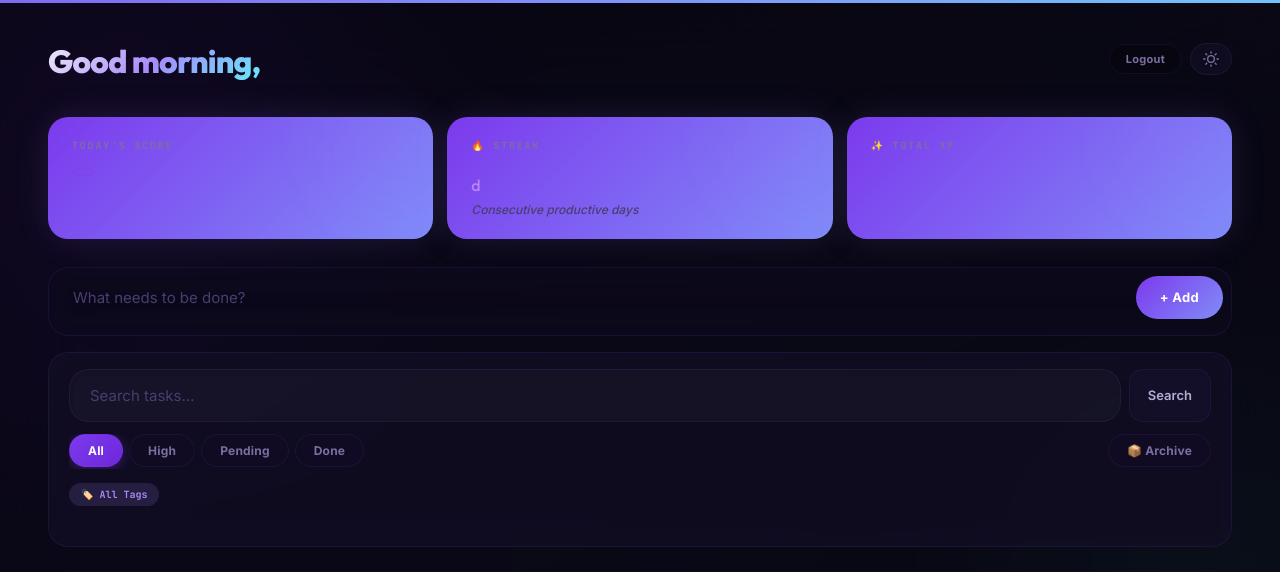
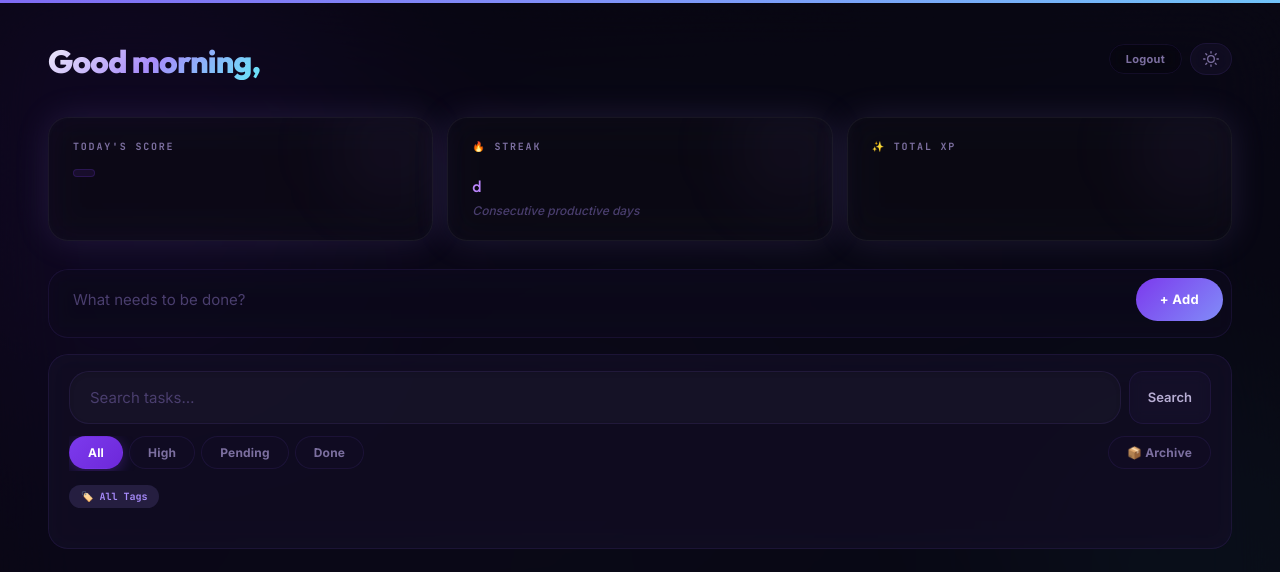
Before and after one commit to manyatagupta/productivity_tracker, a Django app: template tracker/templates/tracker/index.html in a window 1280 px wide. Shown: the top 572 px of the page. Run offline with Django 5.2, Linux system fonts and the light colour scheme; the template is opened without the code that fills it: values that come from a table or form of the project are taken from there, others are empty; data comes from the database, SQL or seed files in the repository; parts of the project's set-up code (start-up, migrations or seed data) failed here and were passed over; some libraries are stand-ins or nearby versions.

Commit message:
Dashboard UI: Polish typography tracking and resolve light-mode card bug

```diff
--- a/tracker/templates/tracker/index.html
+++ b/tracker/templates/tracker/index.html
@@ -1192,14 +1192,6 @@
         }
 
 
-        /* Colorful Cards Backgrounds */
-        .stat-card.color-card {
-            border: none;
-            background: linear-gradient(135deg, #7c3aed 0%, #818cf8 100%);
-        }
-        body.light-mode .stat-card.color-card {
-            background: linear-gradient(135deg, #a78bfa 0%, #818cf8 40%, #67e8f9 100%);
-        }
 
 
         /* ═══ Background Orbs ═══ */
```
